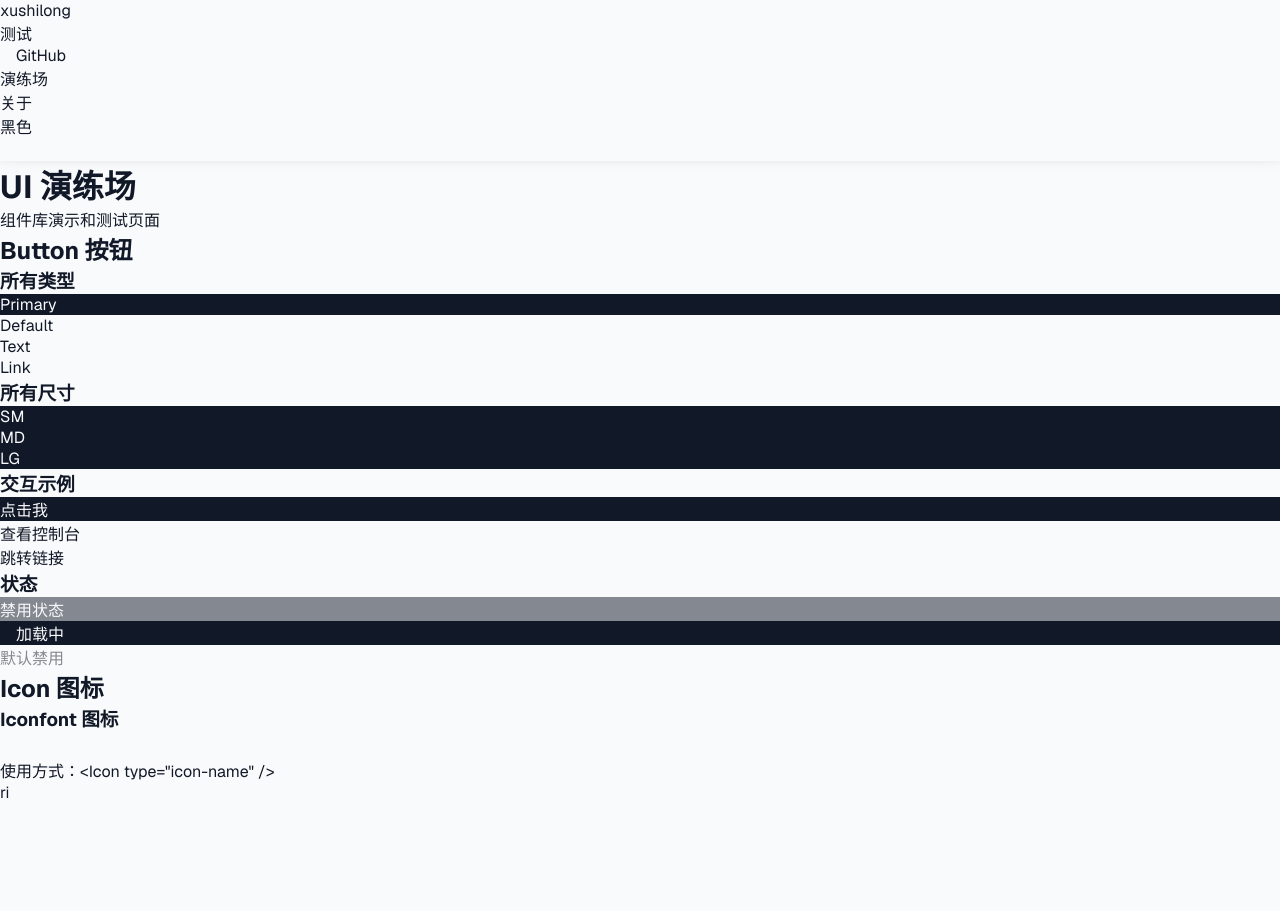
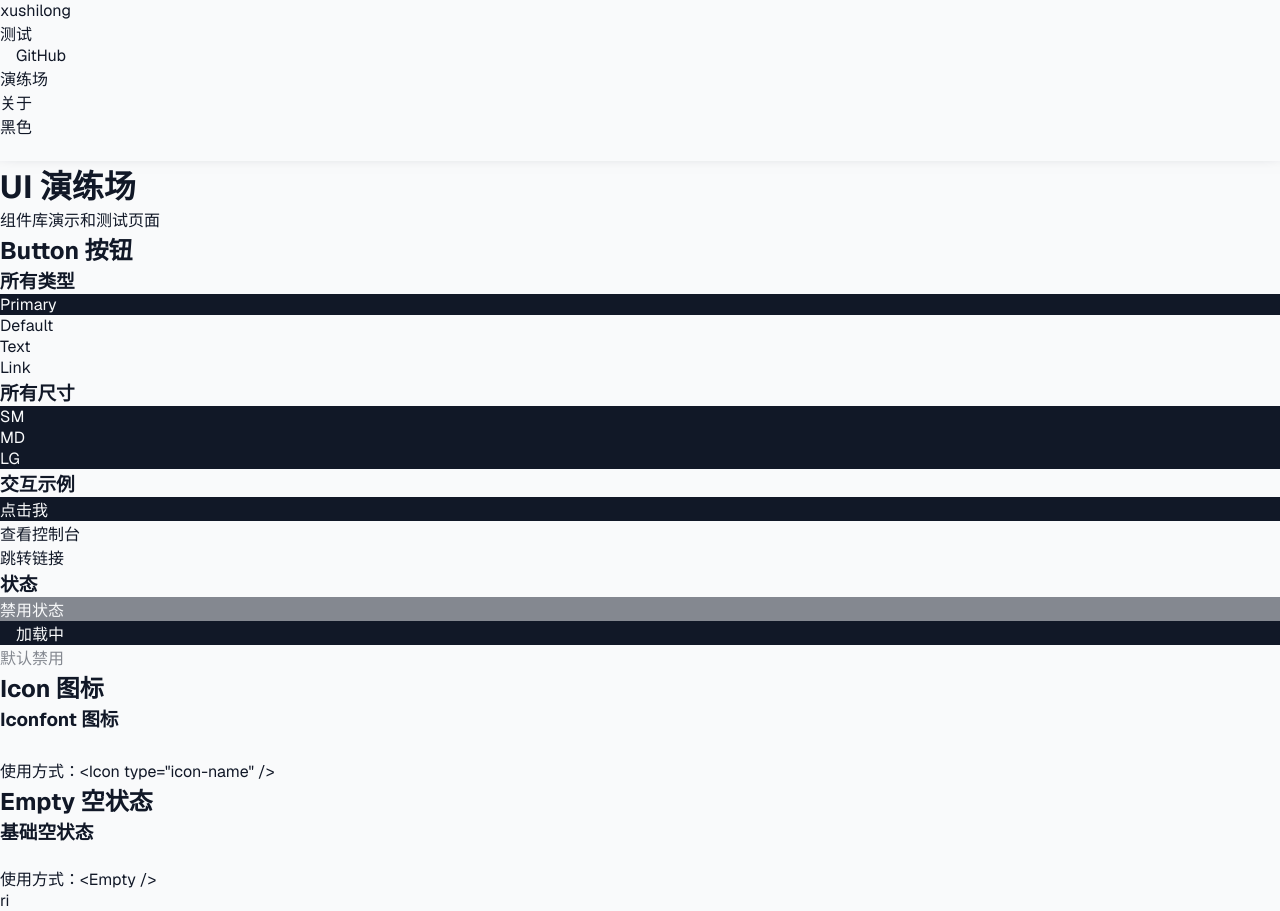
Before and after one commit to xzboss/boke, a Next.js app: page /ui in a window 1280 px wide. Before the commit the page ends 803 px from the top, so only its background shows below. Built offline with nearby package versions, Linux system fonts and the light colour scheme.

Commit message:
feat: empty

```diff
--- a/src/app/blog/[slug]/page.tsx
+++ b/src/app/blog/[slug]/page.tsx
@@ -1,6 +1,6 @@
 import { blog as blogInstance } from "@/lib/blog";
 import { notFound } from "next/navigation";
-import { Empty } from "@/components/empty";
+import { Empty } from "@/components/Empty";
 
 interface BlogArticlePageProps {
   params: { slug: string };
--- a/src/app/ui/page.tsx
+++ b/src/app/ui/page.tsx
@@ -3,6 +3,7 @@
 import { Layout } from "@/components/layout";
 import Button from "@/components/Button";
 import Icon from "@/components/Icon";
+import { Empty } from "@/components/Empty";
 
 export default function UIPlaygroundPage() {
   return (
@@ -128,6 +129,23 @@ export default function UIPlaygroundPage() {
               </p>
             </div>
           </section>
+
+          {/* Empty Component */}
+          <section className="mb-16">
+            <h2 className="text-2xl font-semibold text-gray-900 mb-8">
+              Empty 空状态
+            </h2>
+
+            <div className="mb-8">
+              <h3 className="text-lg font-medium text-gray-800 mb-4">
+                基础空状态
+              </h3>
+              <div className="border rounded-lg p-4 mb-4">
+                <Empty className="text-106px" />
+              </div>
+              <p className="text-sm text-gray-600">使用方式：&lt;Empty /&gt;</p>
+            </div>
+          </section>
         </div>
         <div>ri</div>
       </div>
--- a/src/components/Icon/Icon.tsx
+++ b/src/components/Icon/Icon.tsx
@@ -5,7 +5,7 @@ import { createFromIconfontCN } from '@ant-design/icons'
  * 基于 @ant-design/icons 的 createFromIconfontCN 创建
  */
 const Icon = createFromIconfontCN({
-  scriptUrl: '//at.alicdn.com/t/c/font_5034614_kya1jhq56tl.js',
+  scriptUrl: '//at.alicdn.com/t/c/font_5034614_5m9mgvbawdn.js',
 })
 
 export default Icon
--- /dev/null
+++ b/src/components/empty/Empty.tsx
@@ -0,0 +1,18 @@
+import Icon from "@/components/Icon";
+
+export const Empty = ({
+  children = null,
+  ...rest
+}: {
+  children?: React.ReactNode;
+  [key: string]: unknown;
+}) => {
+  return (
+    <>
+      <Icon type="icon-empty" {...rest} />
+      {children}
+    </>
+  );
+};
+
+export default Empty;
--- a/src/components/empty/index.tsx
+++ b/src/components/empty/index.tsx
@@ -1,3 +1 @@
-export const Empty = () => {
-  return <div>empty</div>;
-};
+export { default as Empty } from './Empty';
```
